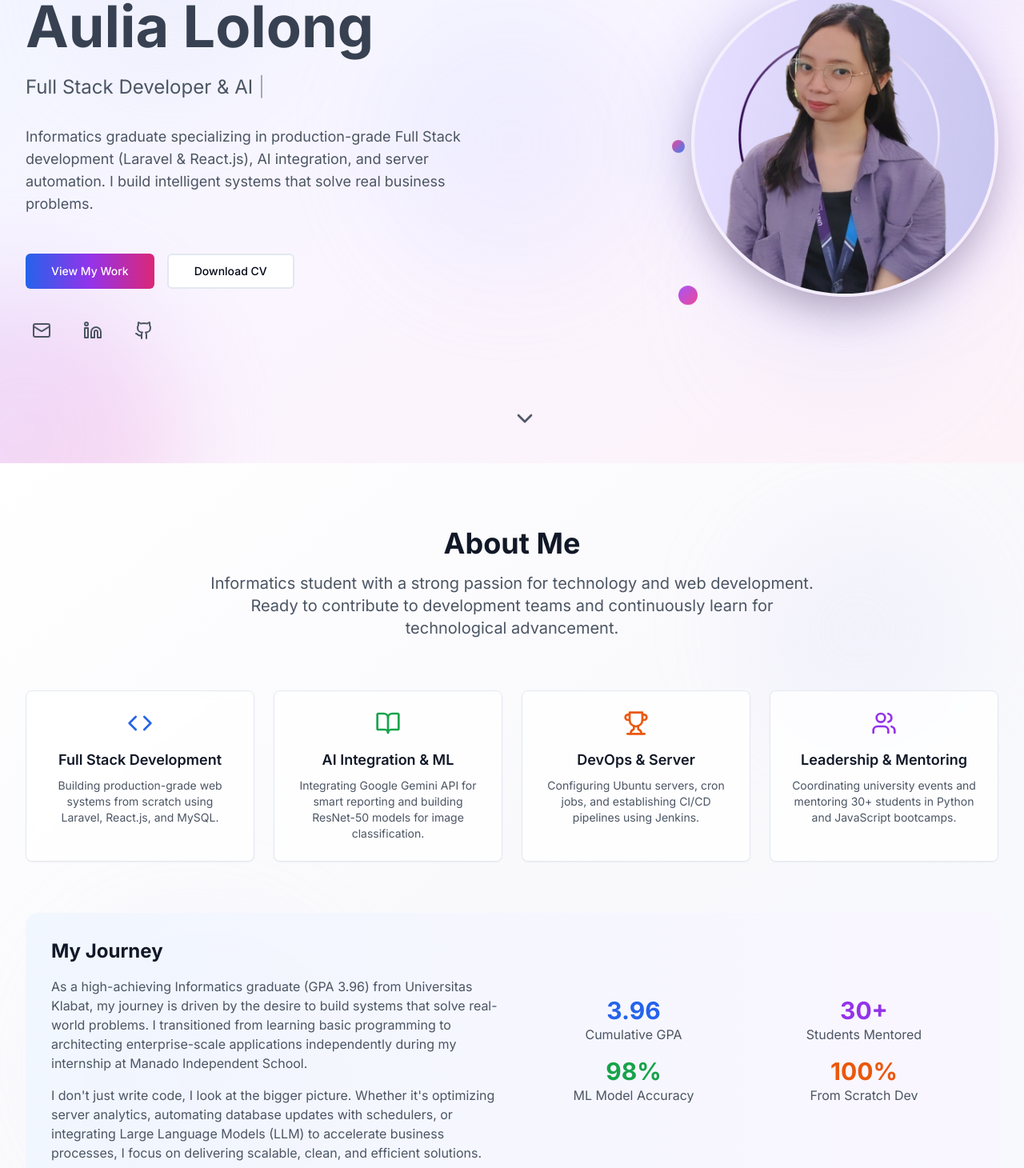
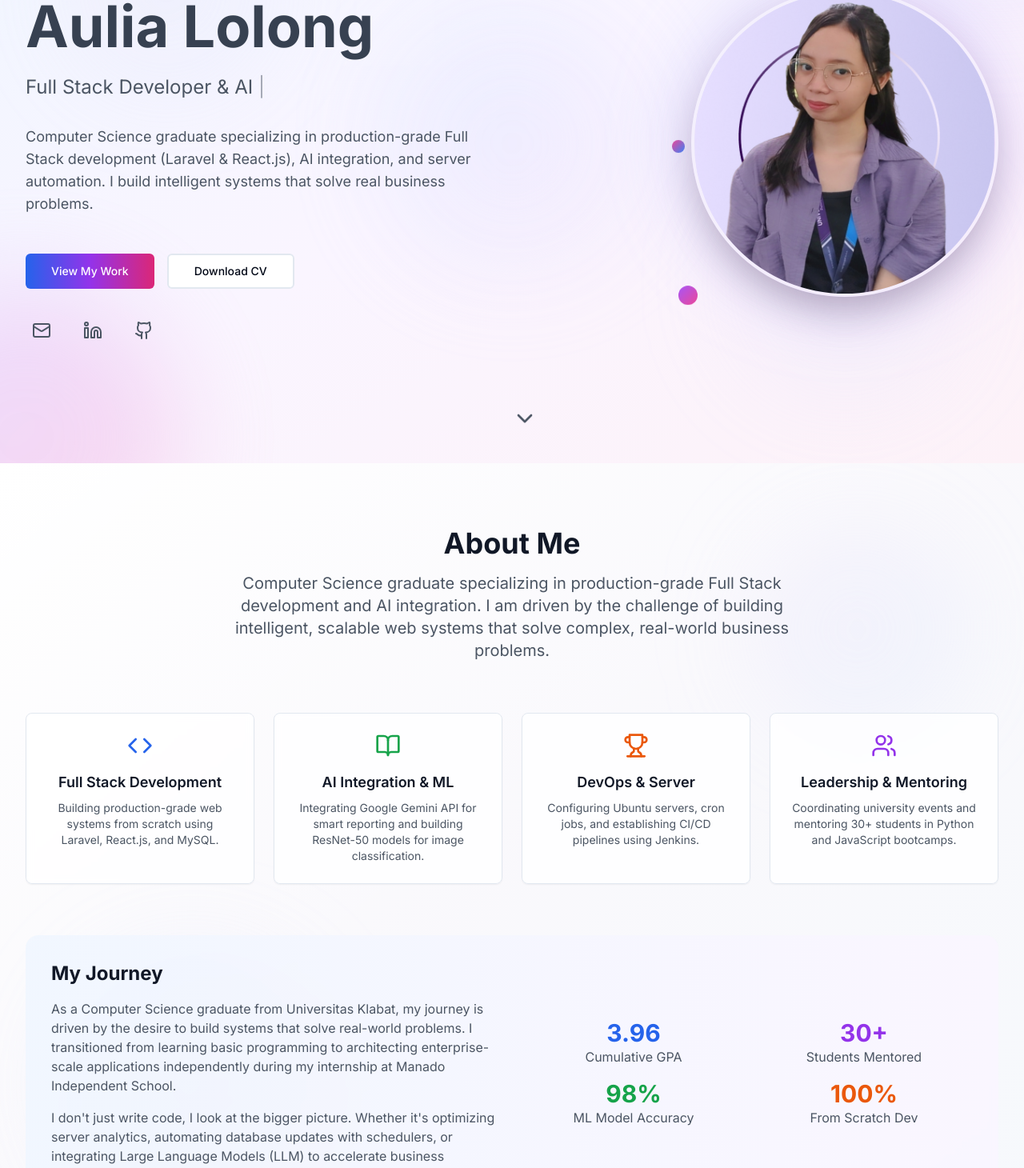
Before and after one commit to Deeva-Civia/Web-Portofolio, a Next.js app: page / in a window 1280 px wide. Shown: the part 221-1681 px from the top of the page at 80% size. Built offline with nearby package versions, Linux system fonts and the light colour scheme.

Commit message:
feat: update hero and about sections to align with professional graduate profile

```diff
--- a/components/sections/about.tsx
+++ b/components/sections/about.tsx
@@ -53,9 +53,8 @@ export default function About() {
               About Me
             </h2>
             <p className="text-xl text-gray-600 dark:text-gray-400 max-w-3xl mx-auto">
-              Informatics student with a strong passion for technology and web
-              development. Ready to contribute to development teams and
-              continuously learn for technological advancement.
+              Computer Science graduate specializing in production-grade Full Stack development and AI integration.
+              I am driven by the challenge of building intelligent, scalable web systems that solve complex, real-world business problems.
             </p>
           </div>
         </AnimatedSection>
@@ -99,7 +98,7 @@ export default function About() {
                     My Journey
                   </h3>
                   <p className="text-gray-600 dark:text-gray-400 mb-4">
-                    As a high-achieving Informatics graduate (GPA 3.96) from Universitas Klabat,
+                    As a Computer Science graduate from Universitas Klabat,
                     my journey is driven by the desire to build systems that solve real-world problems.
                     I transitioned from learning basic programming to architecting enterprise-scale applications independently during my internship at Manado Independent School.
                   </p>
--- a/components/sections/hero.tsx
+++ b/components/sections/hero.tsx
@@ -89,7 +89,7 @@ export default function Hero() {
 
             <AnimatedSection animation="fadeInLeft" delay={400}>
               <p className="text-lg text-gray-600 dark:text-gray-400 mb-12 max-w-2xl lg:max-w-none">
-                Informatics graduate specializing in production-grade Full Stack development (Laravel & React.js), AI integration, and server automation. I build intelligent systems that solve real business problems.
+                Computer Science graduate specializing in production-grade Full Stack development (Laravel & React.js), AI integration, and server automation. I build intelligent systems that solve real business problems.
               </p>
             </AnimatedSection>
 
@@ -110,7 +110,7 @@ export default function Hero() {
                   variant="outline"
                   size="lg"
                   className="px-8 py-3 border-2 hover:bg-gradient-to-r hover:from-blue-50 hover:to-purple-50 dark:hover:from-blue-900/20 dark:hover:to-purple-900/20 transform hover:scale-105 transition-all duration-300"
-                  onClick={() => window.open('/dokumen/cv-deeva.pdf', '_blank')}
+                  onClick={() => window.open('/dokumen/CV_Deeva_Lolong.pdf', '_blank')}
                 >
                   Download CV
                 </Button>
```
Also changed, not shown: 2 other files (tests, documents, lock files or other folders).
